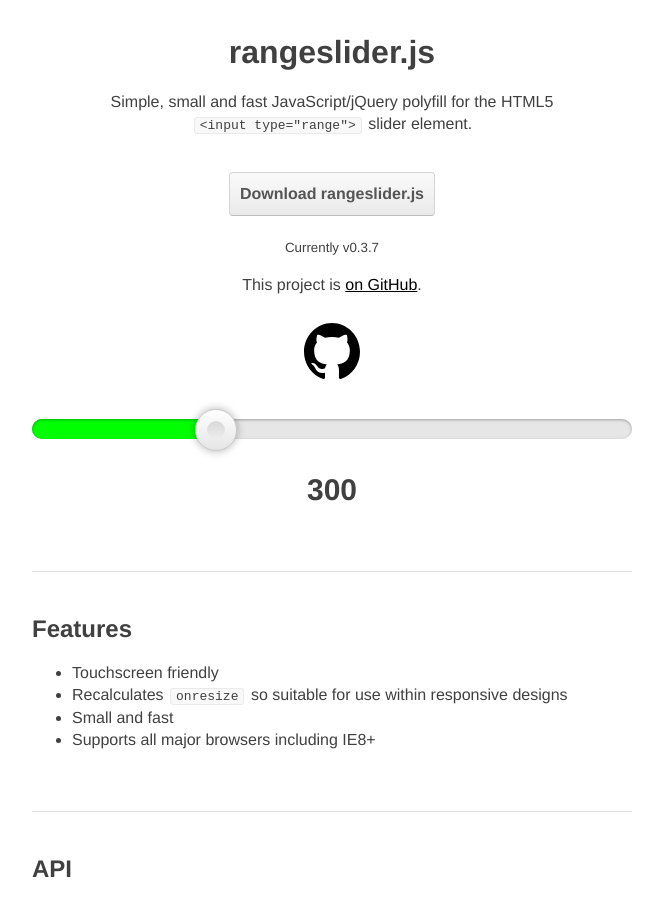
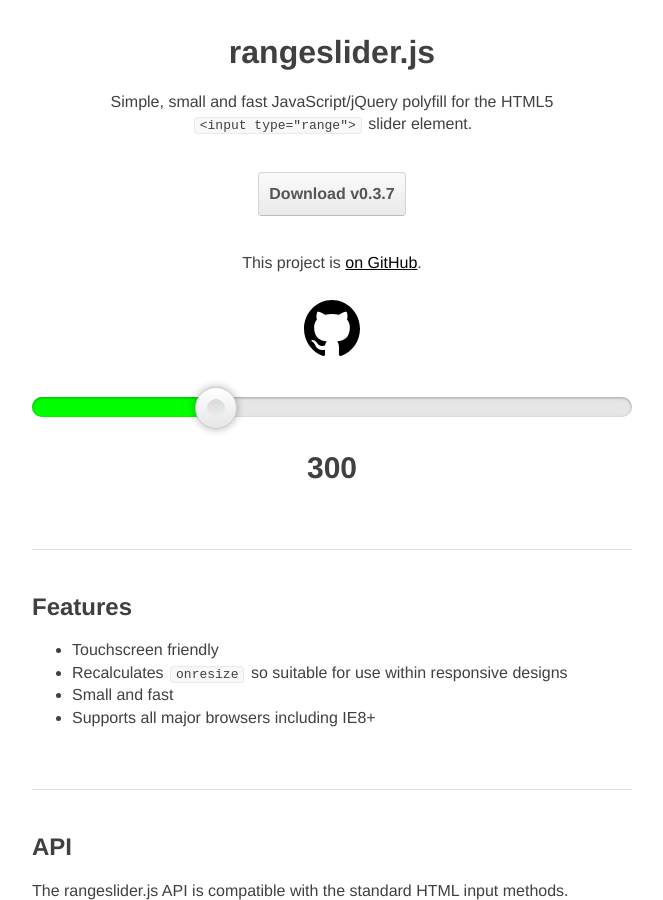
Before and after one commit to andreruffert/rangeslider.js, a Jekyll site: the page built from index.html, in a window 1280 px wide and 900 px high. Shown: the whole window, without its empty margins (308-971 px from the left). Built offline with Jekyll 4.4.1, drawn with Linux system fonts in a browser that asks for light colours; nearby versions of some CDN libraries; comment, search, counter and statistics services are not loaded.

Commit message:
Update header download btn

```diff
--- a/index.html
+++ b/index.html
@@ -7,9 +7,7 @@
     <h1>rangeslider.js</h1>
     <p>Simple, small and fast JavaScript/jQuery polyfill for the HTML5 <code>&lt;input type="range"&gt;</code> slider element.</p>
     <p>
-        <a href="{{ site.repository_url }}/releases/download/v{{ site.current_version }}/rangeslider.js-{{ site.current_version }}.zip" class="button">Download rangeslider.js</a>
-        <br>
-        <small>Currently v{{ site.current_version }}</small>
+        <a href="{{ site.repository_url }}/releases/download/v{{ site.current_version }}/rangeslider.js-{{ site.current_version }}.zip" class="button">Download v{{ site.current_version }}</a>
     </p>
     <p>
         This project is <a href="{{ site.repository_url }}">on GitHub</a>.<br>
```
